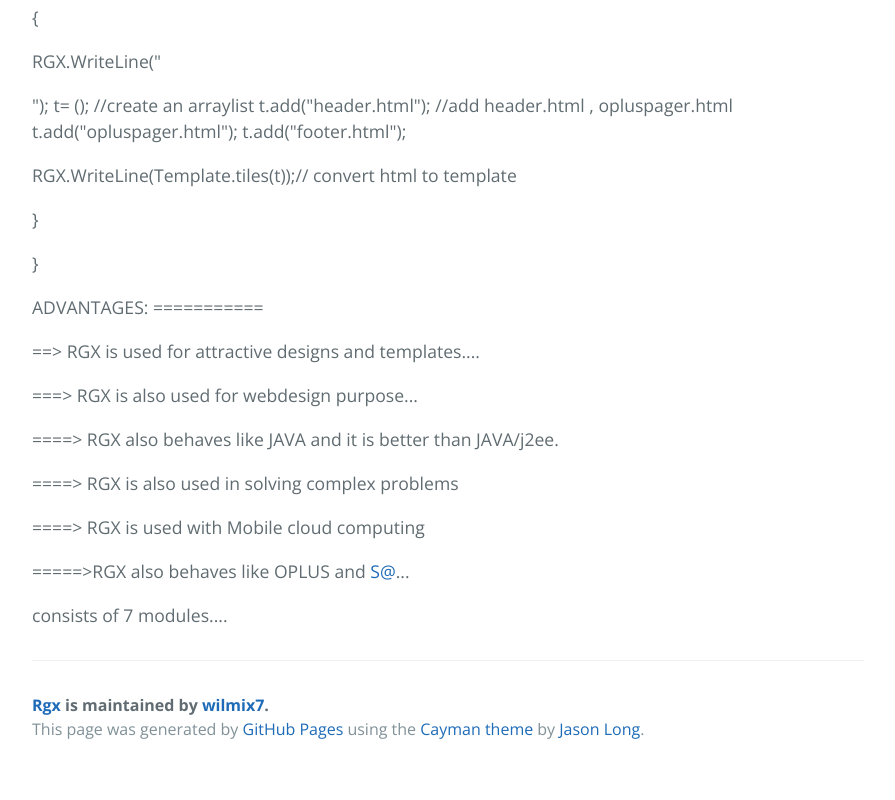
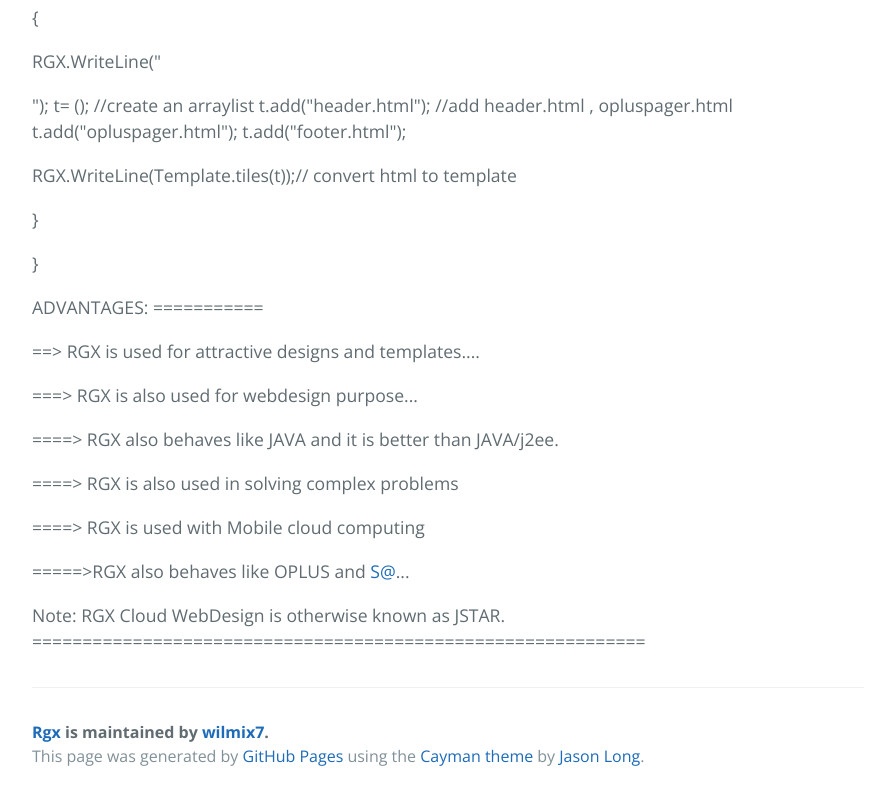
Before and after one commit to wilmixjemin8/RGX, a plain HTML site: page index.html in a window 1280 px wide. Shown: the part 789-1589 px from the top of the page, without its empty margins (192-1087 px from the left). Before the commit the page ends 1562 px from the top, so only its background shows below. Drawn offline with nearby package versions, Linux system fonts and the light colour scheme.

Commit message:
Create gh-pages branch via GitHub

```diff
--- a/index.html
+++ b/index.html
@@ -86,7 +86,8 @@
 
 <p>=====&gt;RGX  also behaves  like  OPLUS and  <a href="mailto:S@">S@</a>...</p>
 
-<p>consists  of  7 modules....</p>
+<p>Note: RGX   Cloud  WebDesign  is  otherwise  known  as  JSTAR.
+ =============================================================</p>
 
       <footer class="site-footer">
         <span class="site-footer-owner"><a href="https://github.com/wilmix7/RGX">Rgx</a> is maintained by <a href="https://github.com/wilmix7">wilmix7</a>.</span>
--- a/params.json
+++ b/params.json
@@ -1,6 +1,6 @@
 {
   "name": "Rgx",
   "tagline": " RGX  is   a     Technology  invented  in  JAS  language...   and it has most powerful Advanced Bussiness",
-  "body": "# RGX\r\n =====\r\n \r\n RGX  is   a    Technology  invented  in  JAS  language in  2016.\r\n \r\n\r\n \r\n \r\n SYNTAX:\r\n =======\r\n\r\n<RGX> \r\n\r\n<OPACK>\r\n\r\n<LOGIC>\r\n<!  Logic  of  the  Program  !>\r\n\r\n \r\n </LOGIC>\r\n \r\n </RGX>\r\n\r\n \r\n \r\n \r\n EXAMPLE:\r\n =======\r\n \r\n\r\n<RGX> \r\n\r\n<OPACK>\r\n\r\n<LOGIC>\r\npublic  <CLASS>  Tiles\r\n\r\n{\r\npublic void  RGX-Main( ) throws <EXE>\r\n\r\n{\r\n\r\nRGX.WriteLine(\"<html><body>\");\r\n<AList> t= <NEW>  <AList>();  //create  an  arraylist\r\nt.add(\"header.html\"); //add header.html , opluspager.html\r\nt.add(\"opluspager.html\");\r\nt.add(\"footer.html\");\r\n\r\n\r\n\r\n\r\nRGX.WriteLine(Template.tiles(t));// convert  html  to template\r\n\r\n}\r\n\r\n}\r\n\r\n \r\n </LOGIC>\r\n \r\n </RGX>\r\n \r\n \r\n \r\n \r\n \r\n \r\n ADVANTAGES:\r\n ===========\r\n \r\n \r\n ==> RGX is  used  for attractive  designs  and  templates....\r\n \r\n ===> RGX  is  also used  for  webdesign  purpose...\r\n \r\n\r\n \r\n ====>  RGX  also   behaves  like JAVA and  it  is   better  than  JAVA/j2ee.\r\n \r\n ====> RGX  is also  used in  solving  complex problems\r\n \r\n ====> RGX is used  with  Mobile cloud computing\r\n \r\n =====>RGX  also behaves  like  OPLUS and  S@...\r\n \r\n\r\n \r\n consists  of  7 modules....\r\n \r\n \r\n",
+  "body": "# RGX\r\n =====\r\n \r\n RGX  is   a    Technology  invented  in  JAS  language in  2016.\r\n \r\n\r\n \r\n \r\n SYNTAX:\r\n =======\r\n\r\n<RGX> \r\n\r\n<OPACK>\r\n\r\n<LOGIC>\r\n<!  Logic  of  the  Program  !>\r\n\r\n \r\n </LOGIC>\r\n \r\n </RGX>\r\n\r\n \r\n \r\n \r\n EXAMPLE:\r\n =======\r\n \r\n\r\n<RGX> \r\n\r\n<OPACK>\r\n\r\n<LOGIC>\r\npublic  <CLASS>  Tiles\r\n\r\n{\r\npublic void  RGX-Main( ) throws <EXE>\r\n\r\n{\r\n\r\nRGX.WriteLine(\"<html><body>\");\r\n<AList> t= <NEW>  <AList>();  //create  an  arraylist\r\nt.add(\"header.html\"); //add header.html , opluspager.html\r\nt.add(\"opluspager.html\");\r\nt.add(\"footer.html\");\r\n\r\n\r\n\r\n\r\nRGX.WriteLine(Template.tiles(t));// convert  html  to template\r\n\r\n}\r\n\r\n}\r\n\r\n \r\n </LOGIC>\r\n \r\n </RGX>\r\n \r\n \r\n \r\n \r\n \r\n \r\n ADVANTAGES:\r\n ===========\r\n \r\n \r\n ==> RGX is  used  for attractive  designs  and  templates....\r\n \r\n ===> RGX  is  also used  for  webdesign  purpose...\r\n \r\n\r\n \r\n ====>  RGX  also   behaves  like JAVA and  it  is   better  than  JAVA/j2ee.\r\n \r\n ====> RGX  is also  used in  solving  complex problems\r\n \r\n ====> RGX is used  with  Mobile cloud computing\r\n \r\n =====>RGX  also behaves  like  OPLUS and  S@...\r\n \r\n\r\n \r\n Note: RGX   Cloud  WebDesign  is  otherwise  known  as  JSTAR.\r\n =============================================================\r\n \r\n",
   "note": "Don't delete this file! It's used internally to help with page regeneration."
 }
```
